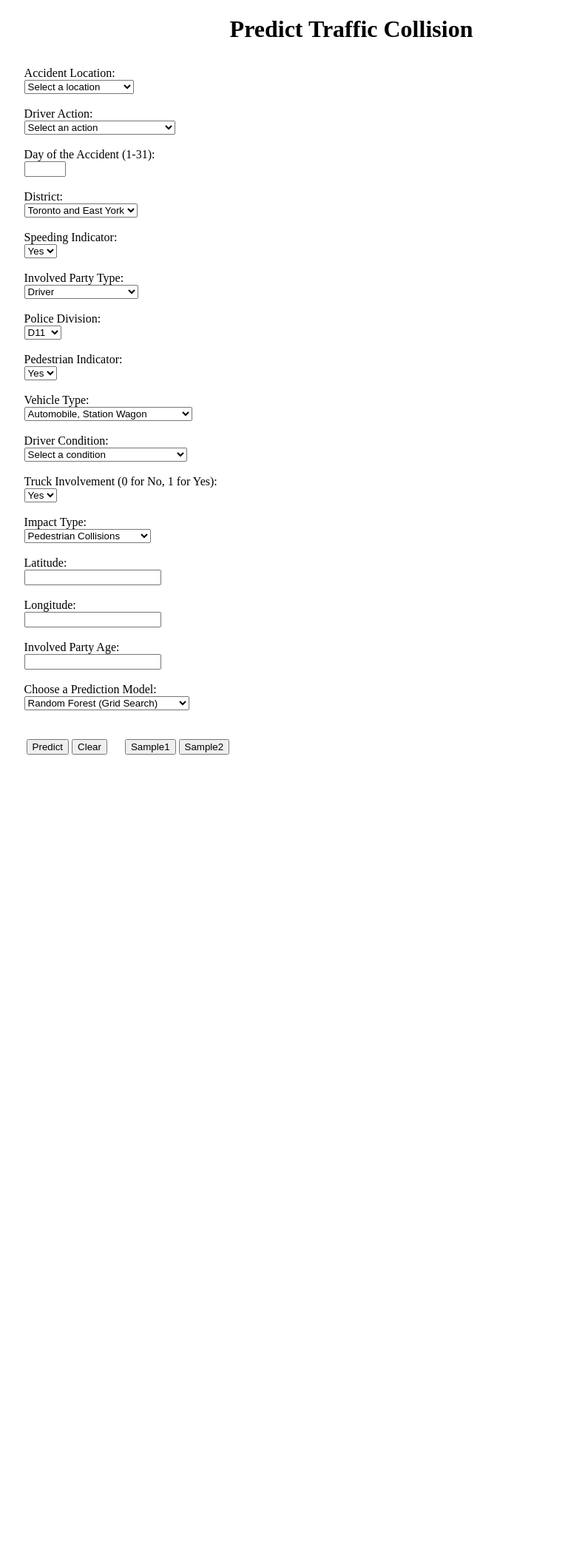
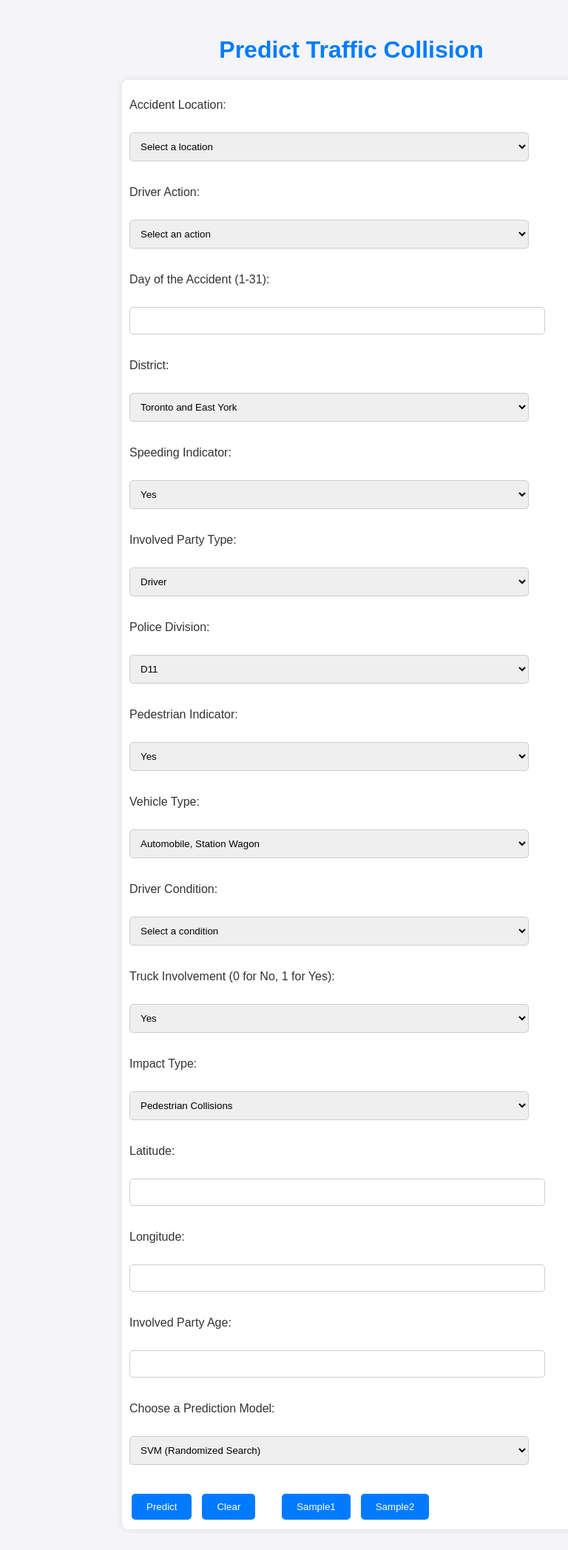
Before and after one commit to Janjanhsu/COMP247_GroupProject, a Flask app: page / in a window 1280 px wide. Shown: the whole page at 74% size, without its empty margins (165-933 px from the left). Before the commit the page ends 1020 px from the top, so only its background shows below. Run offline with Flask 3, Linux system fonts and the light colour scheme.

Commit message:
updated html

```diff
--- a/templates/index.html
+++ b/templates/index.html
@@ -44,6 +44,53 @@
             document.getElementById("modelSelection").value = 'Neural_Network_GS';
         }
     </script>
+    <style>
+        body {
+            font-family: Arial, sans-serif;
+            background-color: #f4f4f9;
+            color: #333;
+            padding: 20px;
+        }
+        h1 {
+            text-align: center;
+            color: #007BFF;
+        }
+        form {
+            background: white;
+            border-radius: 8px;
+            box-shadow: 0 0 10px rgba(0,0,0,0.1);
+            padding: 20px;
+            margin: auto;
+            width: 90%;
+            max-width: 600px;
+        }
+        label {
+            display: block;
+            margin: 15px 0 5px;
+        }
+        input, select {
+            width: 90%;
+            padding: 10px;
+            margin-top: 5px;
+            border-radius: 5px;
+            border: 1px solid #ccc;
+        }
+        button {
+            padding: 10px 20px;
+            border: none;
+            border-radius: 5px;
+            background-color: #007BFF;
+            color: white;
+            cursor: pointer;
+            margin-right: 10px;
+        }
+        button:hover {
+            background-color: #0056b3;
+        }
+        .button-group {
+            text-align: center;
+        }
+    </style>
 </head>
 <body>
     <h1 style="text-align: center;">Predict Traffic Collision</h1>
@@ -242,9 +289,13 @@
         <!-- Model selection dropdown -->
         <label for="modelSelection">Choose a Prediction Model:</label><br>
         <select id="modelSelection" name="modelSelection">
+            <option value="SVM_RS">SVM (Randomized Search)</option>
+            <option value="SVM_GS">SVM (Grid Search)</option>
+            <option value="Logistic_Regression_RS">Logistic Regression (Randomized Search)</option>
+            <option value="Logistic_Regression_GS">Logistic Regression (Grid Search)</option>
+            <option value="Random_Forest_RS">Random Forest (Randomized Search)</option>
             <option value="Random_Forest_GS">Random Forest (Grid Search)</option>
-            <option value="Random_Forest_RS">Random Forest (Random Search)</option>
-            <option value="Logistic_Regression_GS">Logistic Regression (Grid Search)</option>
+            <option value="Neural_Network_RS">Neural Network (Randomized Search)</option>
             <option value="Neural_Network_GS">Neural Network (Grid Search)</option>
         </select><br><br>
 
```
Also changed, not shown: templates/result.html (+47 -0 lines).
